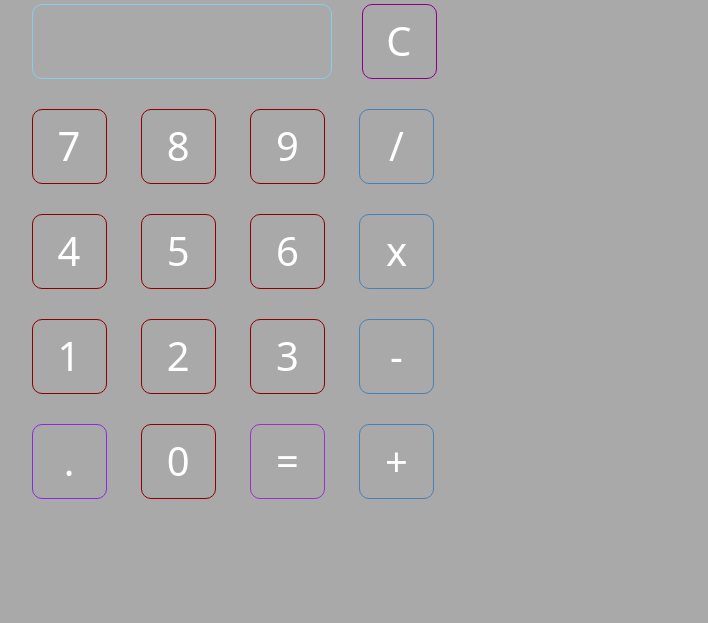
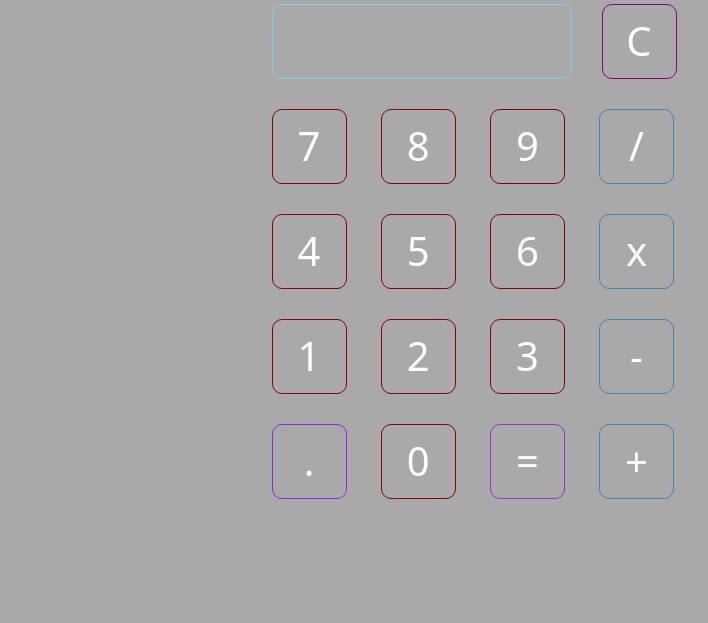
Before and after one commit to yerrapragada011/calculator, a plain HTML site: page index.html in a window 1280 px wide. Shown: the part 177-800 px from the top of the page, without its empty margins (166-874 px from the left). Drawn offline with nearby package versions, Linux system fonts and the light colour scheme.

Commit message:
Fixed display width

```diff
--- a/style.css
+++ b/style.css
@@ -4,7 +4,7 @@ body {
   align-items: center;
   flex-direction: column;
   height: 100vh;
-  width: 100vh;
+  width: auto;
   background-color: darkgrey;
   color: white;
 }
```
